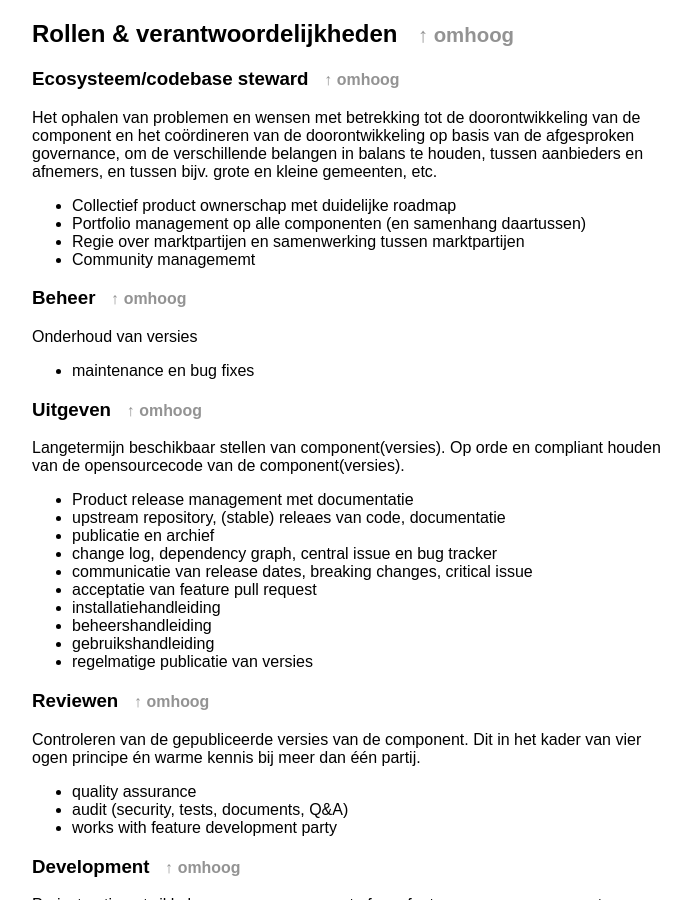
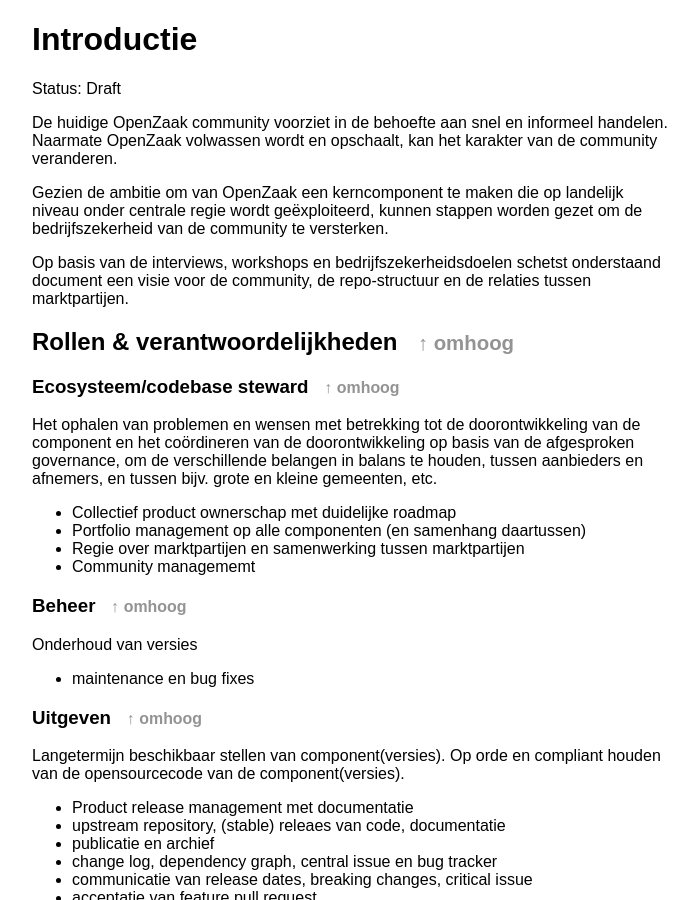
Before and after one commit to open-zaak/samenwerken, a Jekyll site: the page built from docs/verslag-ecosysteem-en-rollen.md, in a window 1280 px wide and 900 px high. Shown: the whole window, without its empty margins (288-986 px from the left). Built offline with Jekyll 4.4.1, drawn with Linux system fonts in a browser that asks for light colours.

Commit message:
adds intro

```diff
--- a/docs/verslag-ecosysteem-en-rollen.md
+++ b/docs/verslag-ecosysteem-en-rollen.md
@@ -1,6 +1,17 @@
 ---
 layout: default
 ---
+
+# Introductie
+
+Status: Draft
+
+De huidige OpenZaak community voorziet in de behoefte aan snel en informeel handelen.
+Naarmate OpenZaak volwassen wordt en opschaalt, kan het karakter van de community veranderen.
+
+Gezien de ambitie om van OpenZaak een kerncomponent te maken die op landelijk niveau onder centrale regie wordt geëxploiteerd, kunnen stappen worden gezet om de bedrijfszekerheid van de community te versterken.
+
+Op basis van de interviews, workshops en bedrijfszekerheidsdoelen schetst onderstaand document een visie voor de community, de repo-structuur en de relaties tussen marktpartijen.
 
 ## Rollen & verantwoordelijkheden
 
```
